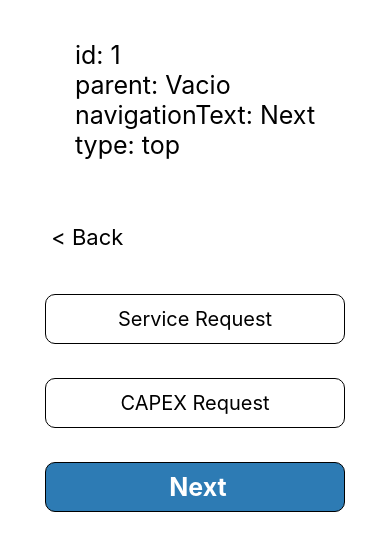
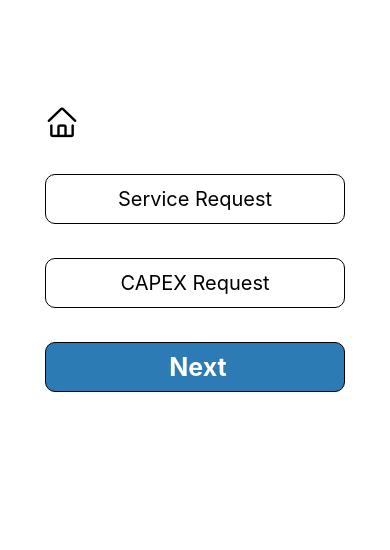
Before and after one commit to AllanTorresBass/newRequestFilterObject, a React Native app: screen / in a window 390 px wide. Shown: the top 550 px of the page. Built offline with nearby package versions, Linux system fonts and the light colour scheme.

Commit message:
Scrollview step #3

```diff
--- a/App.js
+++ b/App.js
@@ -1,5 +1,5 @@
 import { StatusBar } from "expo-status-bar";
-import { useState } from "react";
+import { useEffect, useState } from "react";
 import {
   StyleSheet,
   Text,
@@ -10,7 +10,7 @@ import {
 } from "react-native";
 import { obj } from "./arbol.js";
 import { returnKeys } from "./utilities";
-
+import { AntDesign } from "@expo/vector-icons";
 export default function App() {
   const [increase, setIncrease] = useState(0);
   //control Which Object To Loop
@@ -38,10 +38,18 @@ export default function App() {
     data = returnKeys(nextObj).data;
     newObj = returnKeys(nextObj).newObj;
   }
+  useEffect(() => {
+    (() => {
+      console.log(recordNav.filter((e, i) => i <= recordNavLocation));
+      setRecordNav(recordNav.filter((e, i) => i <= recordNavLocation));
+      setNextObj(recordObj[recordNavLocation]);
+      setLocationButton(-1);
+    })();
+  }, [recordNavLocation]);
 
   return (
     <View style={styles.container}>
-      <View>
+      {/* <View>
         <Text style={{ fontSize: 25 }}>id: {data.id}</Text>
         <Text style={{ fontSize: 25 }}>
           parent: {data.parent === undefined ? "Vacio" : data.parent}
@@ -50,17 +58,14 @@ export default function App() {
           navigationText: {data.navigationText}
         </Text>
         <Text style={{ fontSize: 25 }}>type: {data.type}</Text>
-      </View>
+      </View> */}
       <Text>{"\n "}</Text>
       <ScrollView horizontal={true} style={{ height: 30 }}>
         {recordNav.map((e, i) => {
-          console.log(recordNav.find((e, i) => i <= recordNavLocation));
           return (
             <TouchableOpacity
               onPress={() => {
                 setRecordNavLocation(i);
-
-                recordNav.find((e, i) => i <= recordNavLocation);
               }}
             >
               <Text style={{ fontSize: 17 }}>
@@ -71,7 +76,7 @@ export default function App() {
           );
         })}
       </ScrollView>
-      <View style={{ top: 0 }}>
+      <ScrollView style={{ height: 1000 }}>
         <TouchableOpacity
           style={{
             width: 200,
@@ -80,12 +85,13 @@ export default function App() {
             alignItems: "left",
           }}
           onPress={() => {
+            setRecordNavLocation(-1);
             setLocationButton(-1);
             setControlWOTL(0);
             setRecordNav([]);
           }}
         >
-          <Text style={{ fontSize: 22 }}> {"<"} Back</Text>
+          <AntDesign name="home" size={34} color="black" />
         </TouchableOpacity>
         <View>
           {current.map((e, i) => (
@@ -150,7 +156,7 @@ export default function App() {
             </Text>
           </TouchableOpacity>
         </View>
-      </View>
+      </ScrollView>
       <StatusBar style="auto" />
     </View>
   );
```
